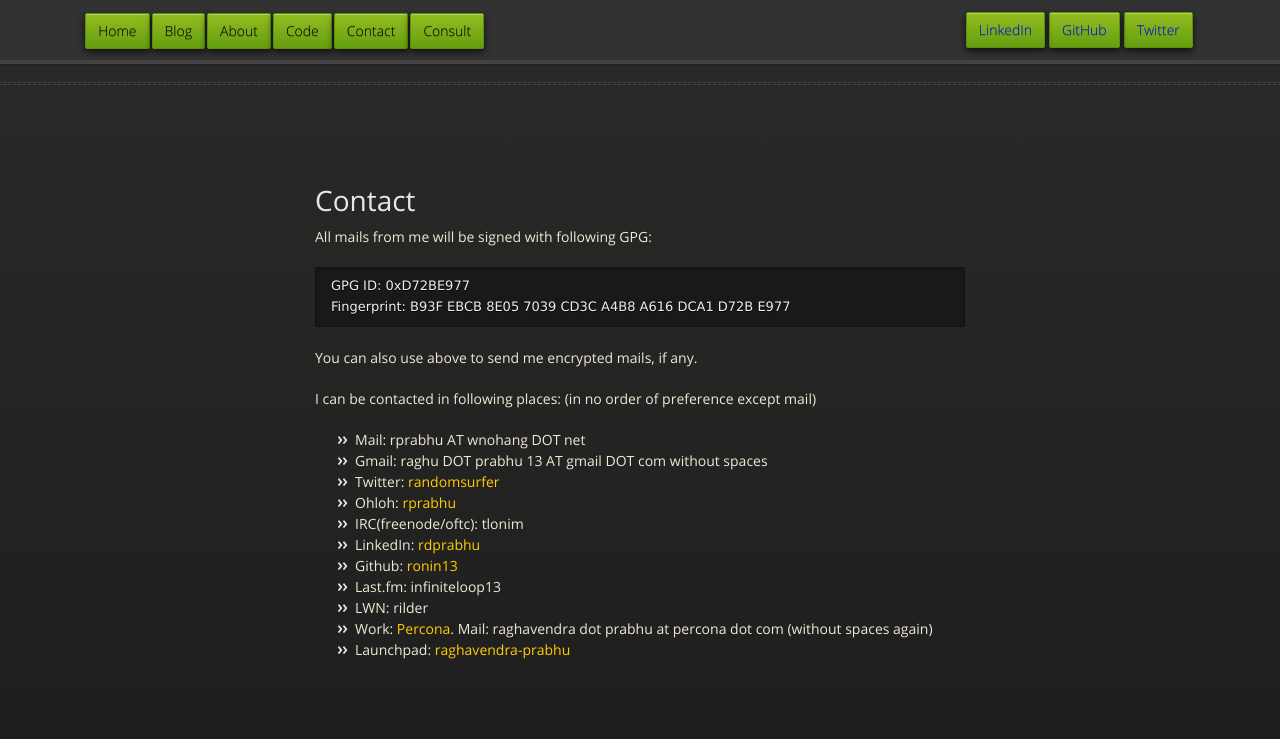
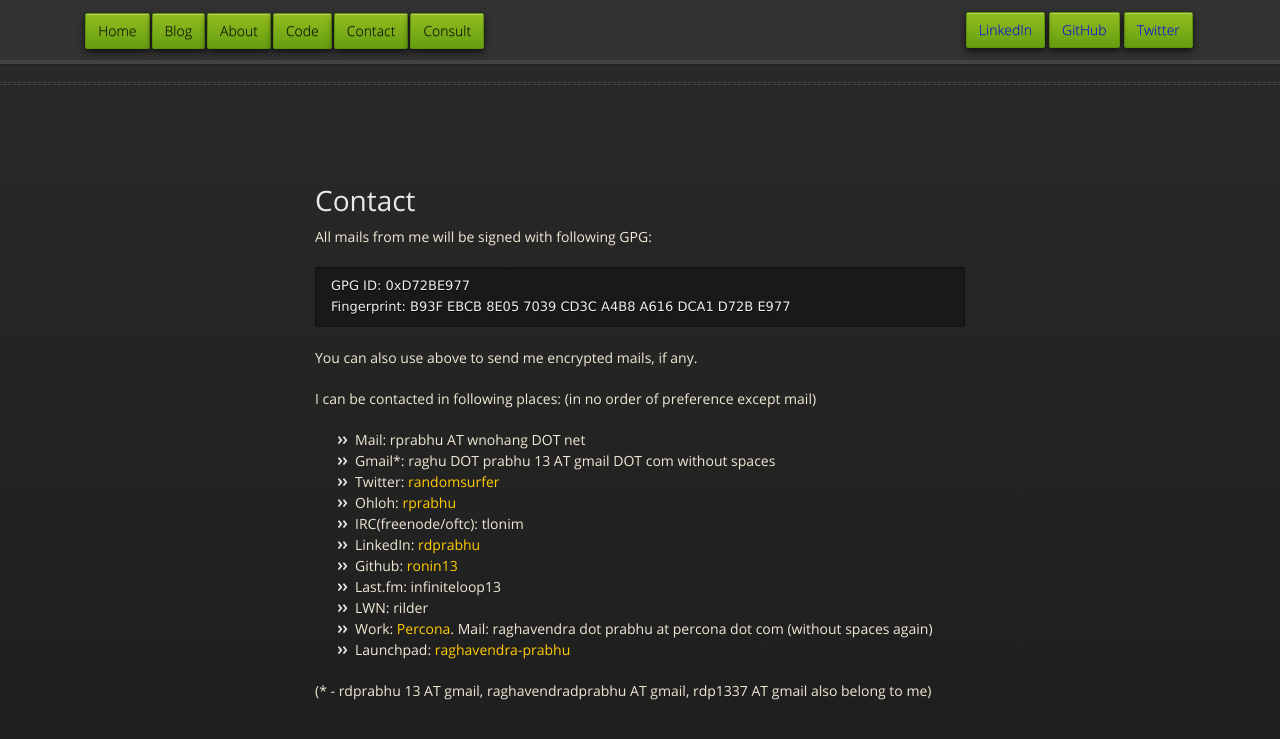
Before and after one commit to ronin13/ronin13.github.com, a Jekyll site: the page built from pages/contact.md, in a window 1280 px wide. Shown: the top 739 px of the page. Built offline with Jekyll 4.4.1, drawn with Linux system fonts in a browser that asks for light colours; Markdown is read by kramdown in place of the engine named in the settings.

Commit message:
Added more contact details

```diff
--- a/pages/contact.md
+++ b/pages/contact.md
@@ -15,7 +15,7 @@ You can also use above to send me encrypted mails, if any.
 I can be contacted in following places: (in no order of preference except mail)
 
 - Mail:  rprabhu AT wnohang DOT net
-- Gmail: raghu DOT prabhu 13 AT gmail DOT com without spaces
+- Gmail*: raghu DOT prabhu 13 AT gmail DOT com without spaces
 - Twitter: [randomsurfer](https://twitter.com/randomsurfer)
 - Ohloh: [rprabhu](https://www.ohloh.net/accounts/rprabhu)
 - IRC(freenode/oftc): tlonim
@@ -25,3 +25,5 @@ I can be contacted in following places: (in no order of preference except mail)
 - LWN: rilder
 - Work: [Percona](http://www.percona.com/about-us/our-team/raghavendra-prabhu). Mail: raghavendra dot prabhu at percona dot com (without spaces again)
 - Launchpad: [raghavendra-prabhu](https://launchpad.net/~raghavendra-prabhu)
+
+(* - rdprabhu 13 AT gmail, raghavendradprabhu AT gmail, rdp1337 AT gmail also belong to me)
```
Also changed, not shown: pages/about.md (+1 -1 lines).
